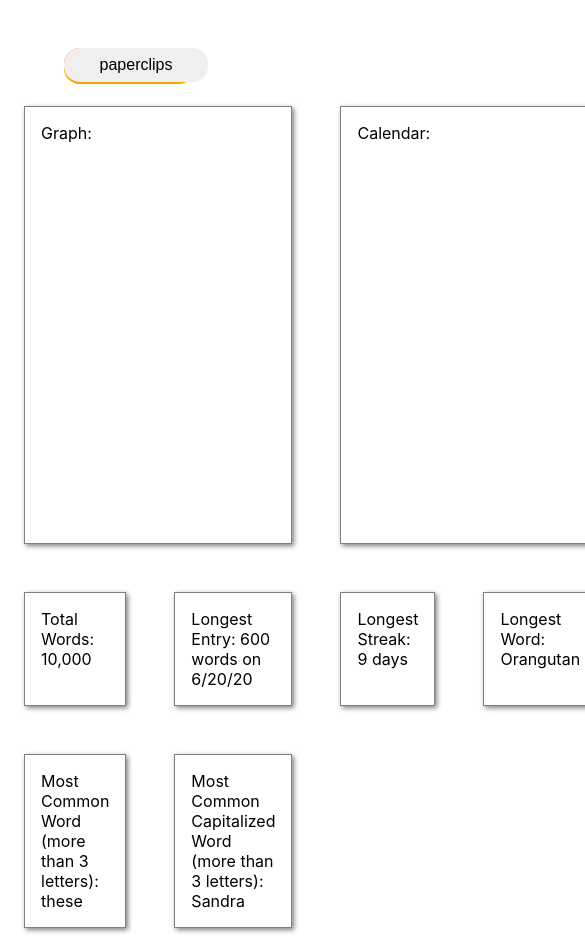
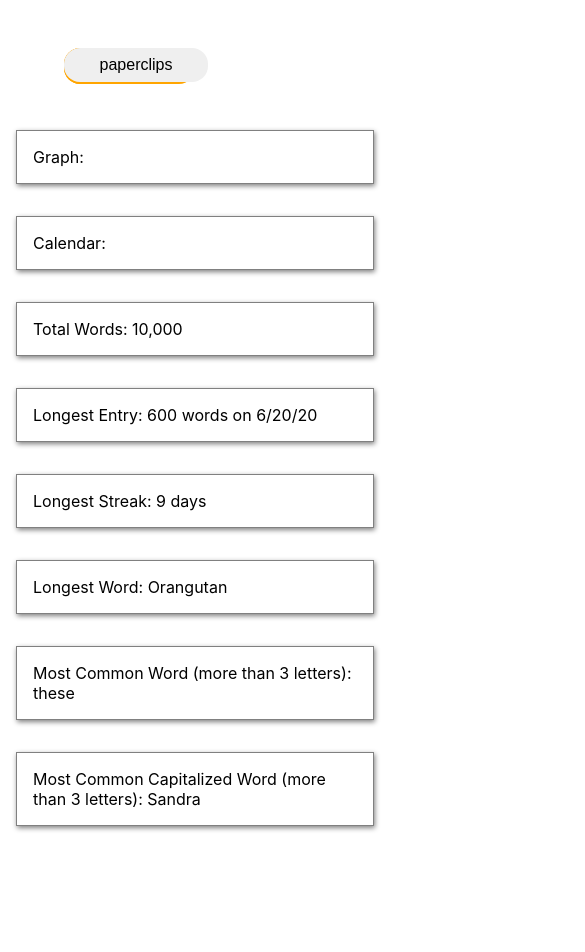
Before and after one commit to cooljasonmelton/paperclips-fe, a React (Create React App) app: page /analytics in a window 390 px wide. Shown: the whole page, 585 px wide, since content can reach past the window. After the commit the page ends 844 px from the top, so only its background shows below. Built offline with nearby package versions, Linux system fonts and the light colour scheme.

Commit message:
analytics container set grid for small screens izes

```diff
--- a/src/analytics/AnalyticsContainer.css
+++ b/src/analytics/AnalyticsContainer.css
@@ -2,17 +2,18 @@
     width: 100%;
     min-height: 50vh;
 
+    margin-top: 2em;
+
     display: grid;
-    grid-template-columns: 1fr 1fr 1fr 1fr;
-    grid-template-rows: 1fr 1fr 1fr 1fr;
+    grid-template-columns: repeat(4, 1fr);
+    grid-template-rows: repeat(4, 1fr);
 }
 
-
 .analytics-item{
-    margin: 1.5em;
+    margin: 1em;
     padding: 1em;
     border: 1px solid gray;
-    box-shadow: 2px 2px 5px gray;
+    box-shadow: 1px 2px 5px gray;
 }
 
 .graph{
@@ -20,7 +21,6 @@
     grid-column-end: span 2;
     grid-row-start: 1;
     grid-row-end: span 3;
-
 }
 
 .calendar{
@@ -29,3 +29,25 @@
     grid-row-start: 1;
     grid-row-end: span 3;
 }
+
+
+@media only screen and (max-width: 44em) {
+    .AnalyticsContainer{
+        grid-template-columns: 100%;
+        grid-template-rows: auto;
+    }
+
+    .graph{
+        grid-column-start: auto;
+        grid-column-end: span 1;
+        grid-row-start: auto;
+        grid-row-end: span 1;
+    }
+
+    .calendar{
+        grid-column-start: auto;
+        grid-column-end: span 1;
+        grid-row-start: auto;
+        grid-row-end: span 1;
+    }
+}
```
